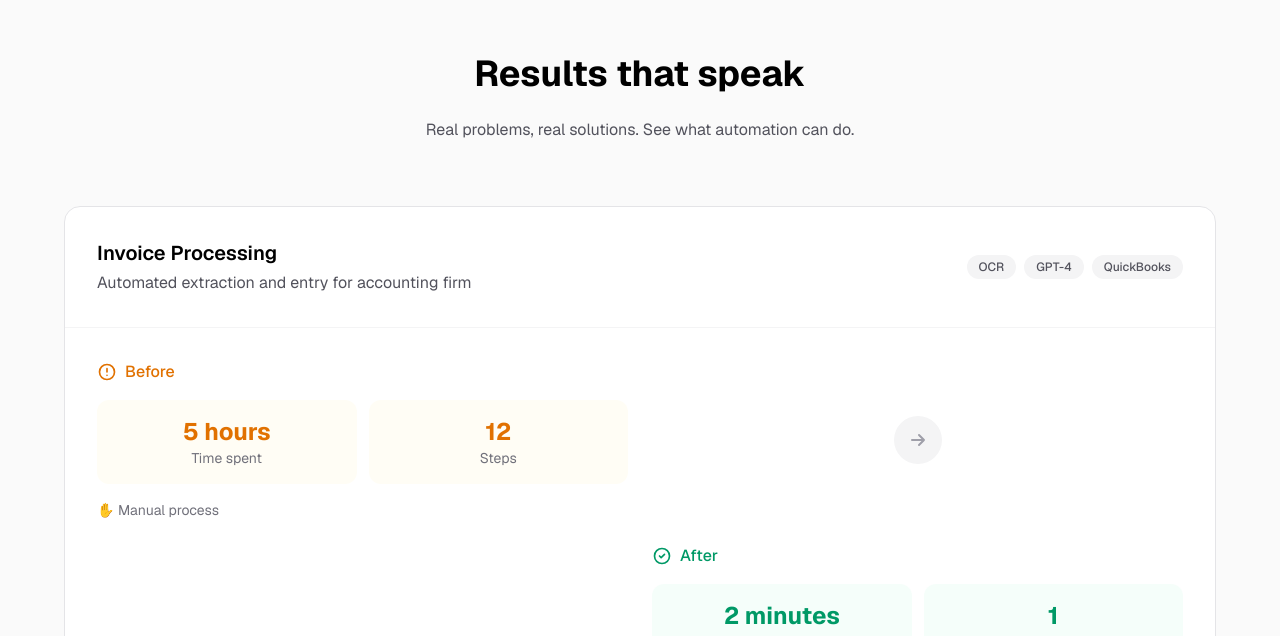
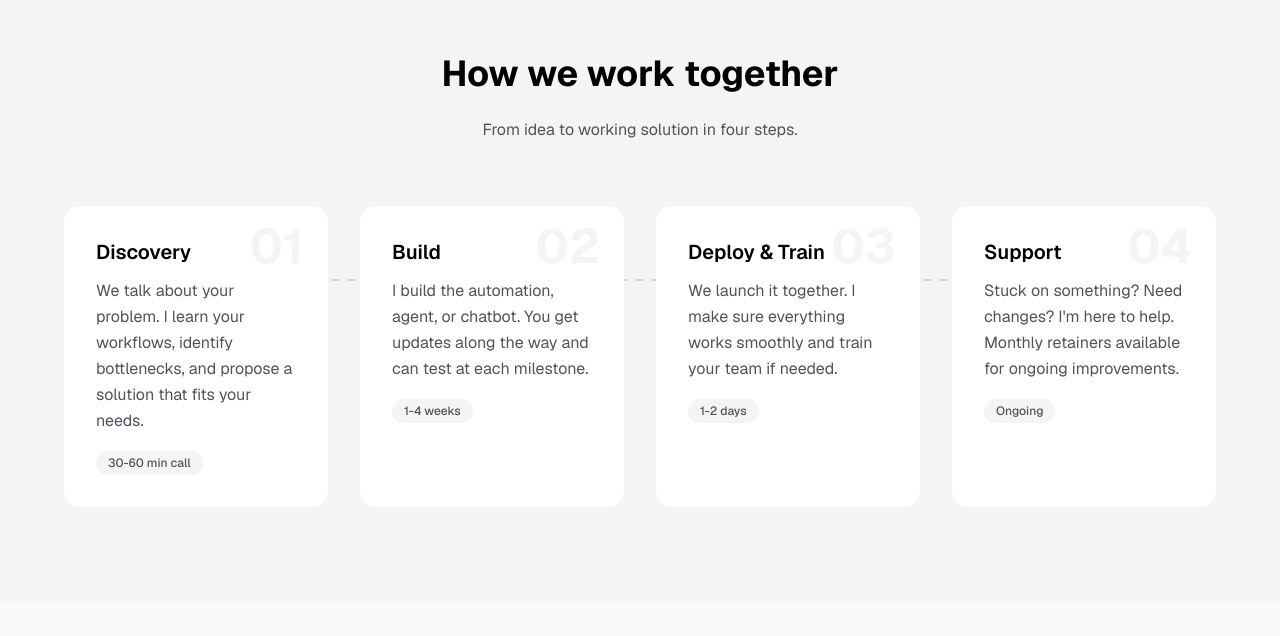
Before and after one commit to Jarno97/jsolutions, a Next.js app: page / in a window 1280 px wide. Shown: the part 1784-2420 px from the top of the page. Built offline with nearby package versions, Linux system fonts and the light colour scheme.

Commit message:
Add How It Works section with 4-step process

```diff
--- a/src/app/page.tsx
+++ b/src/app/page.tsx
@@ -2,6 +2,7 @@ import Image from "next/image";
 import FadeIn from "@/components/FadeIn";
 import ThemeToggle from "@/components/ThemeToggle";
 import Projects from "@/components/Projects";
+import HowItWorks from "@/components/HowItWorks";
 
 const services = [
   {
@@ -40,6 +41,9 @@ export default function Home() {
             </a>
             <a href="#services" className="text-zinc-600 dark:text-zinc-400 hover:text-black dark:hover:text-white transition-colors">
               Services
+            </a>
+            <a href="#how-it-works" className="text-zinc-600 dark:text-zinc-400 hover:text-black dark:hover:text-white transition-colors">
+              How it works
             </a>
             <a href="#projects" className="text-zinc-600 dark:text-zinc-400 hover:text-black dark:hover:text-white transition-colors">
               Projects
@@ -160,6 +164,9 @@ export default function Home() {
         </FadeIn>
       </section>
 
+      {/* How It Works Section */}
+      <HowItWorks />
+
       {/* Projects Section */}
       <Projects />
 
--- /dev/null
+++ b/src/components/HowItWorks.tsx
@@ -0,0 +1,89 @@
+"use client";
+
+import FadeIn from "./FadeIn";
+
+const steps = [
+  {
+    number: "01",
+    title: "Discovery",
+    description: "We talk about your problem. I learn your workflows, identify bottlenecks, and propose a solution that fits your needs.",
+    duration: "30-60 min call",
+  },
+  {
+    number: "02",
+    title: "Build",
+    description: "I build the automation, agent, or chatbot. You get updates along the way and can test at each milestone.",
+    duration: "1-4 weeks",
+  },
+  {
+    number: "03",
+    title: "Deploy & Train",
+    description: "We launch it together. I make sure everything works smoothly and train your team if needed.",
+    duration: "1-2 days",
+  },
+  {
+    number: "04",
+    title: "Support",
+    description: "Stuck on something? Need changes? I'm here to help. Monthly retainers available for ongoing improvements.",
+    duration: "Ongoing",
+  },
+];
+
+export default function HowItWorks() {
+  return (
+    <section id="how-it-works" className="py-16 md:py-24 px-4 md:px-6 bg-zinc-100 dark:bg-zinc-900">
+      <FadeIn>
+        <div className="max-w-6xl mx-auto">
+          <h2 className="text-2xl md:text-4xl font-bold text-center text-black dark:text-white mb-4 md:mb-6">
+            How we work together
+          </h2>
+          <p className="text-center text-zinc-600 dark:text-zinc-400 mb-12 md:mb-16 max-w-xl mx-auto">
+            From idea to working solution in four steps.
+          </p>
+
+          <div className="grid md:grid-cols-2 lg:grid-cols-4 gap-6 md:gap-8">
+            {steps.map((step, index) => (
+              <FadeIn key={index} delay={index * 100}>
+                <div className="relative bg-white dark:bg-zinc-800 rounded-2xl p-6 md:p-8 h-full">
+                  {/* Number */}
+                  <div className="text-5xl font-bold text-zinc-100 dark:text-zinc-700 absolute top-4 right-6">
+                    {step.number}
+                  </div>
+
+                  {/* Content */}
+                  <div className="relative">
+                    <h3 className="text-xl font-semibold text-black dark:text-white mb-3">
+                      {step.title}
+                    </h3>
+                    <p className="text-zinc-600 dark:text-zinc-400 leading-relaxed mb-4">
+                      {step.description}
+                    </p>
+                    <div className="inline-block px-3 py-1 bg-zinc-100 dark:bg-zinc-700 rounded-full text-xs font-medium text-zinc-600 dark:text-zinc-300">
+                      {step.duration}
+                    </div>
+                  </div>
+                </div>
+              </FadeIn>
+            ))}
+          </div>
+
+          {/* Connector line (desktop only) */}
+          <div className="hidden lg:block absolute left-0 right-0 top-1/2 -translate-y-1/2 -z-10">
+            <svg className="w-full h-4" preserveAspectRatio="none">
+              <line
+                x1="12%"
+                y1="50%"
+                x2="88%"
+                y2="50%"
+                stroke="currentColor"
+                strokeWidth="2"
+                strokeDasharray="8 8"
+                className="text-zinc-300 dark:text-zinc-700"
+              />
+            </svg>
+          </div>
+        </div>
+      </FadeIn>
+    </section>
+  );
+}
```
